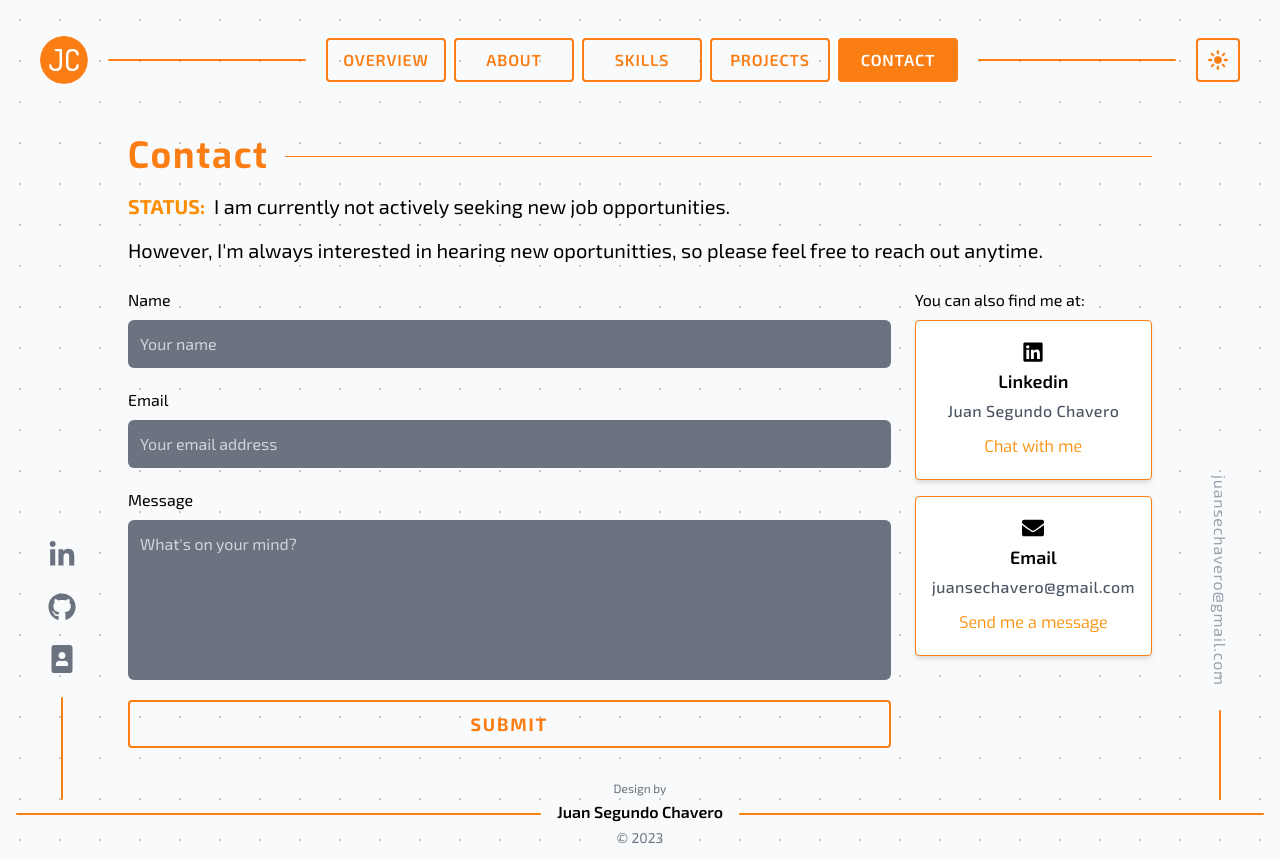
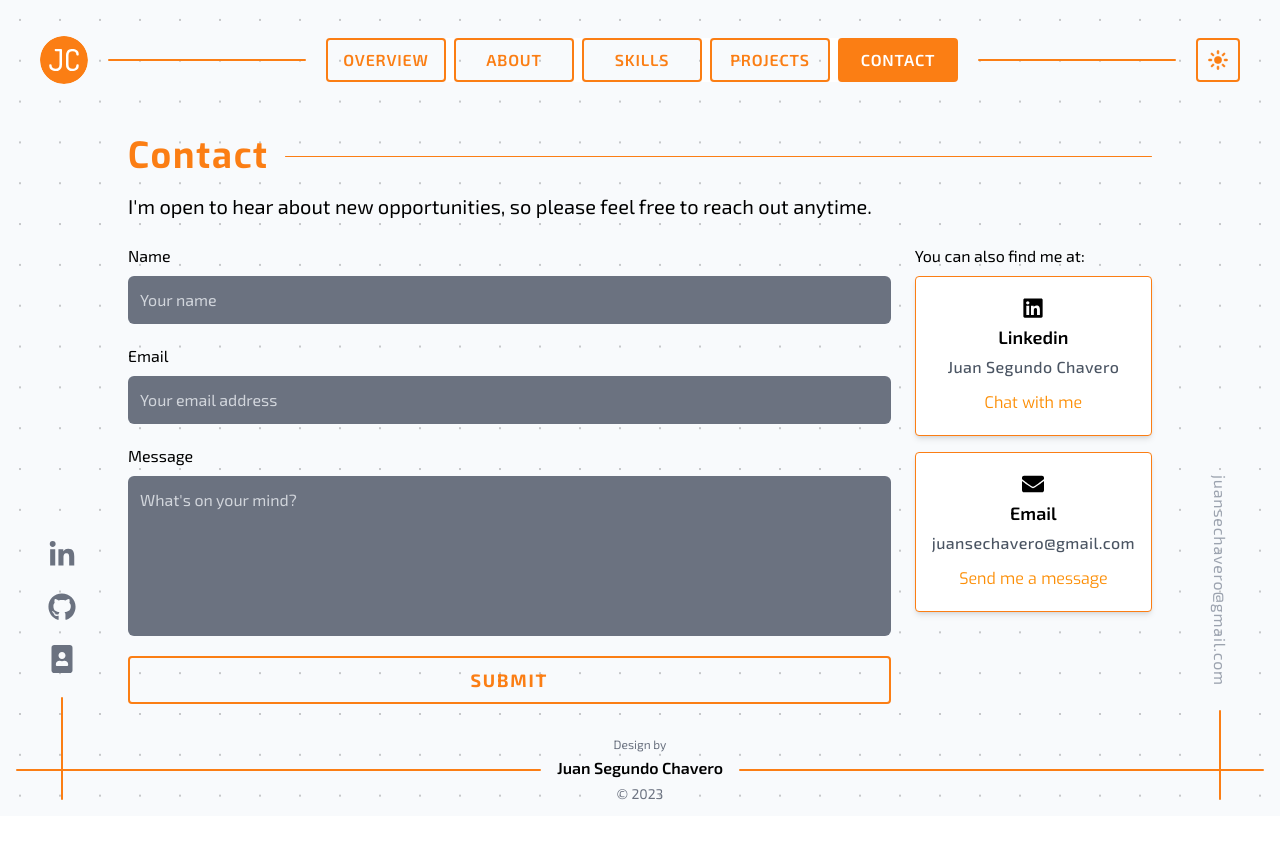
Before and after one commit to JuanseChavero/portfolio_next13, a Next.js app: page /contact in a window 1280 px wide. After the commit the page ends 816 px from the top, so only its background shows below. Built offline with nearby package versions, Linux system fonts and the light colour scheme.

Commit message:
Change STATUS to available

```diff
--- a/app/contact/page.tsx
+++ b/app/contact/page.tsx
@@ -87,13 +87,9 @@ export default function Contact() {
         variants={itemVariant}
       >
         <div className="text-xl">
-          <p className="mb-4">
-            <span className="font-bold text-secondary">STATUS:</span>
-            &nbsp; I am currently not actively seeking new job opportunities.
-          </p>
           <p>
-            However, I&apos;m always interested in hearing new oportunitties, so
-            please feel free to reach out anytime.{" "}
+            I&apos;m open to hear about new opportunities, so please feel free
+            to reach out anytime.{" "}
           </p>
         </div>
       </m.div>
```
